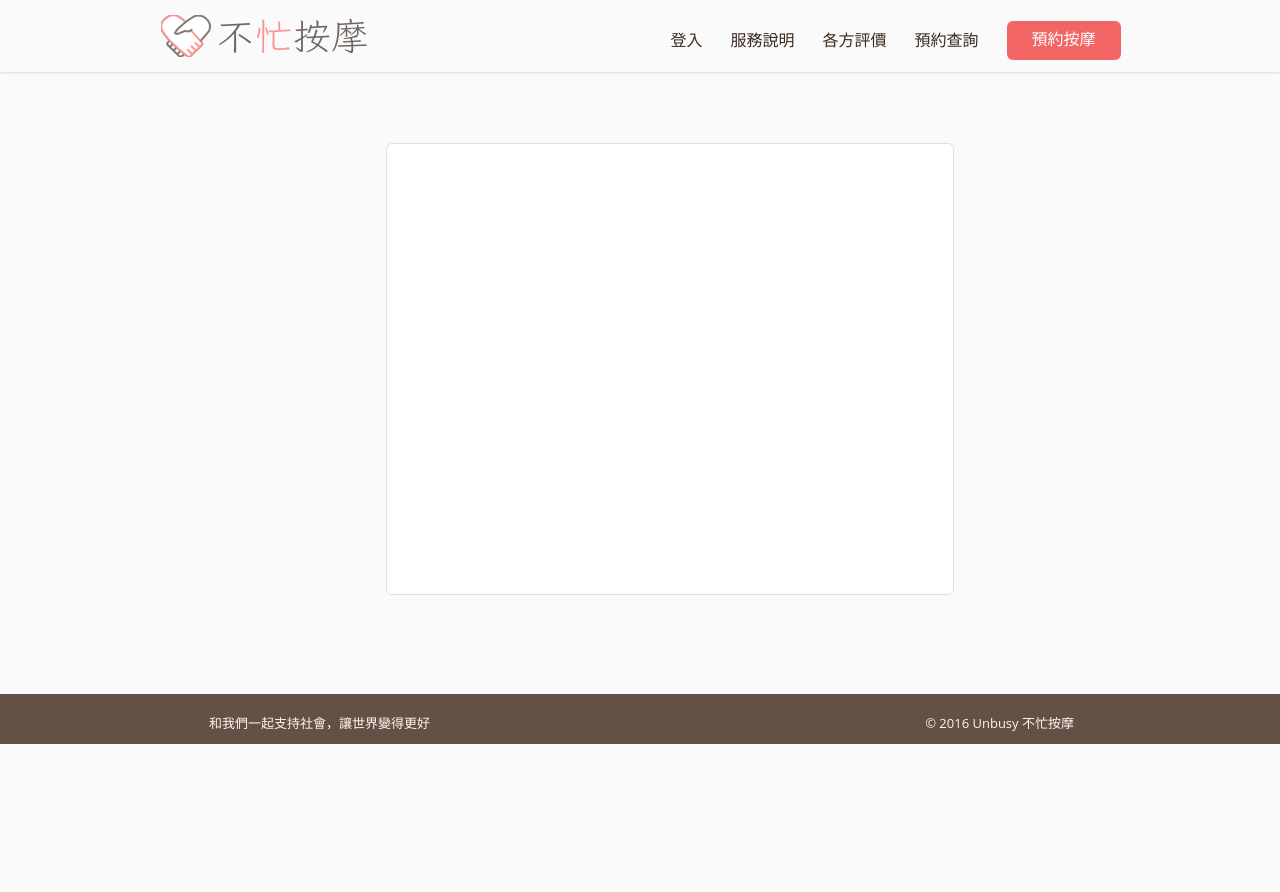
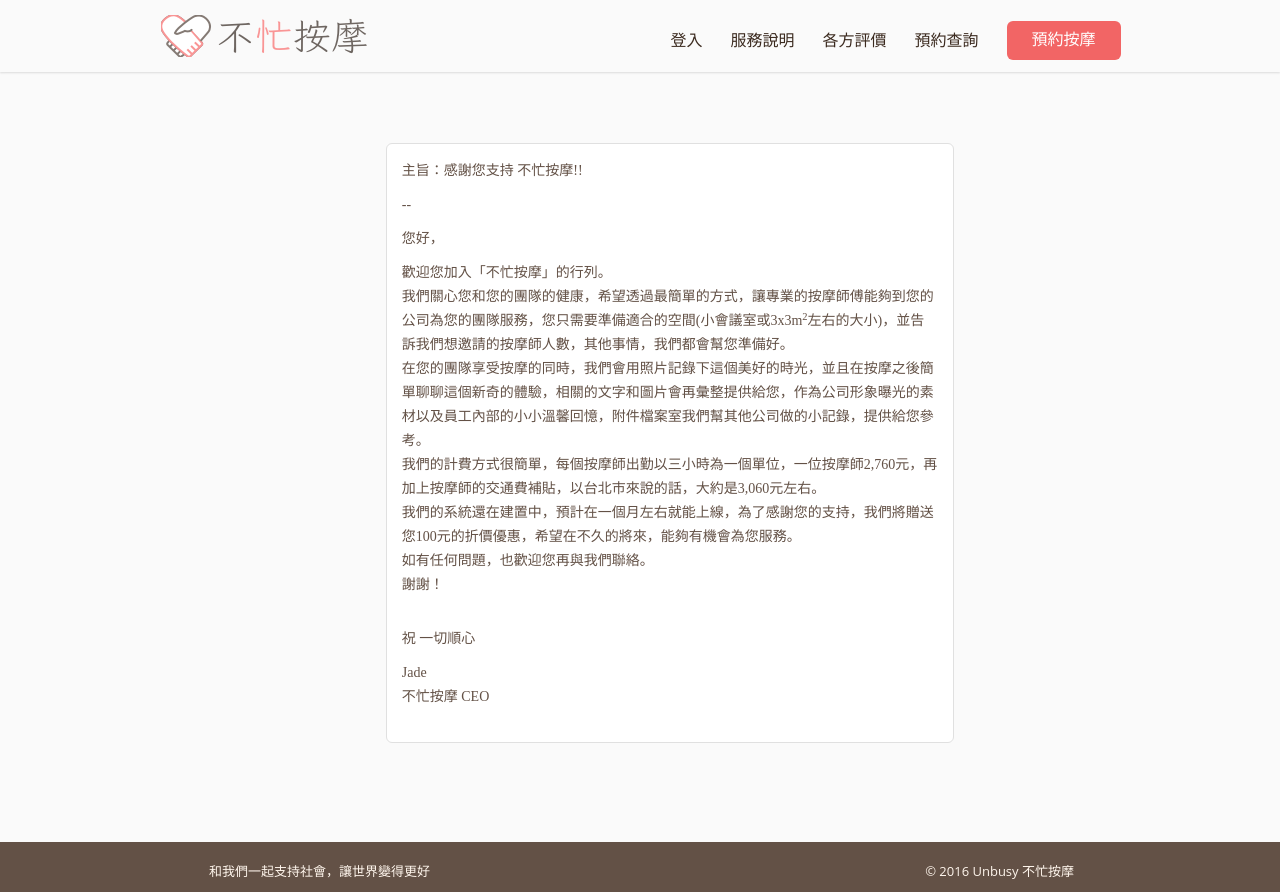
Before and after one commit to lkwu/unbusy, a Rails app: page /about in a window 1280 px wide. Before the commit the page ends 744 px from the top, so only its background shows below. Run offline with Rails 7, Linux system fonts and the light colour scheme; style sheets or scripts are compiled from the project's sources; parts of the project's set-up code (start-up, migrations or seed data) failed here and were passed over; some libraries are stand-ins or nearby versions.

Commit message:
Polished about page

```diff
--- a/app/assets/stylesheets/about.scss
+++ b/app/assets/stylesheets/about.scss
@@ -4,7 +4,7 @@
   margin-bottom: 99px;
   margin-left: 30.14%;
   width: 568px;
-  height: 452px;
+  height: 600px;
   background: #ffffff;
   border: 1px solid #e0e0e0;
   border-radius: 6px;
@@ -13,8 +13,15 @@
 #about-page .container {
   width: 100%;
   height: 100%;
-  padding-right: 0;
-  padding-left: 0;
+  padding: 15px;
   position: relative;
   z-index: 0;
 }
+
+#about-page p {
+  font-family: PingFangTC;
+  font-size: 14px;
+  color: #635146;
+  line-height: 24px;
+  text-align: left;
+}
--- a/app/views/welcome/about.html.erb
+++ b/app/views/welcome/about.html.erb
@@ -1,3 +1,27 @@
 <div id="about-page">
-  <div class="container"></div>
+  <div class="container">
+    <p>主旨：感謝您支持 不忙按摩!!</p>
+
+    <p>--</p>
+
+    <p>您好，</p>
+
+    <p>
+      歡迎您加入「不忙按摩」的行列。</br>
+      我們關心您和您的團隊的健康，希望透過最簡單的方式，讓專業的按摩師傅能夠到您的公司為您的團隊服務，您只需要準備適合的空間(小會議室或3x3m<sup>2</sup>左右的大小)，並告訴我們想邀請的按摩師人數，其他事情，我們都會幫您準備好。</br>
+      在您的團隊享受按摩的同時，我們會用照片記錄下這個美好的時光，並且在按摩之後簡單聊聊這個新奇的體驗，相關的文字和圖片會再彙整提供給您，作為公司形象曝光的素材以及員工內部的小小溫馨回憶，附件檔案室我們幫其他公司做的小記錄，提供給您參考。</br>
+      我們的計費方式很簡單，每個按摩師出勤以三小時為一個單位，一位按摩師2,760元，再加上按摩師的交通費補貼，以台北市來說的話，大約是3,060元左右。</br>
+      我們的系統還在建置中，預計在一個月左右就能上線，為了感謝您的支持，我們將贈送您100元的折價優惠，希望在不久的將來，能夠有機會為您服務。</br>
+      如有任何問題，也歡迎您再與我們聯絡。</br>
+      謝謝！
+    </p>
+
+    <br />
+
+    <p>祝 一切順心</p>
+
+    <p>Jade</br>
+       不忙按摩 CEO</p>
+
+  </div>
 </div>
```
